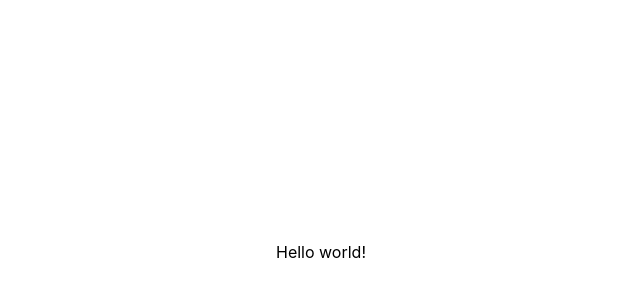
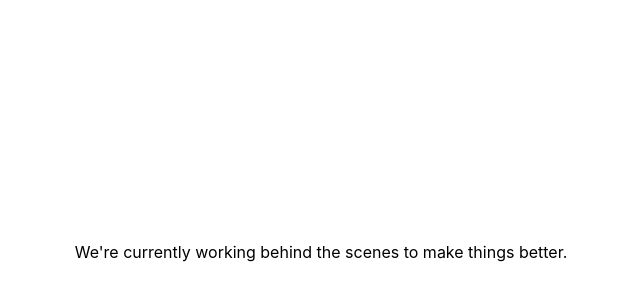
Before and after one commit to mouadbt/one-temp-mail, a React (Vite) app: page / in a window 1280 px wide. Shown: the part 148-448 px from the top of the page, without its empty margins (319-959 px from the left). Built offline with nearby package versions, Linux system fonts and the light colour scheme.

Commit message:
fix: update version & set clear message for live version of the website

```diff
--- a/src/App.tsx
+++ b/src/App.tsx
@@ -2,7 +2,7 @@ function App() {
   return (
     <>
       <h1 className="text-center h-screen flex items-center justify-center">
-        Hello world!
+        We're currently working behind the scenes to make things better.
       </h1>
     </>
   );
```
Also changed, not shown: 2 other files (tests, documents, lock files or other folders).
